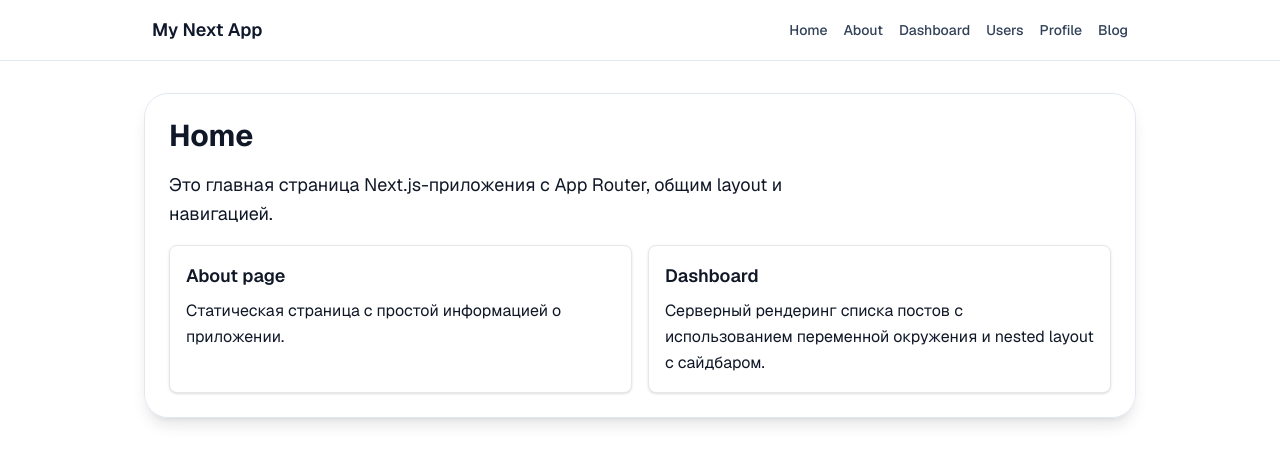
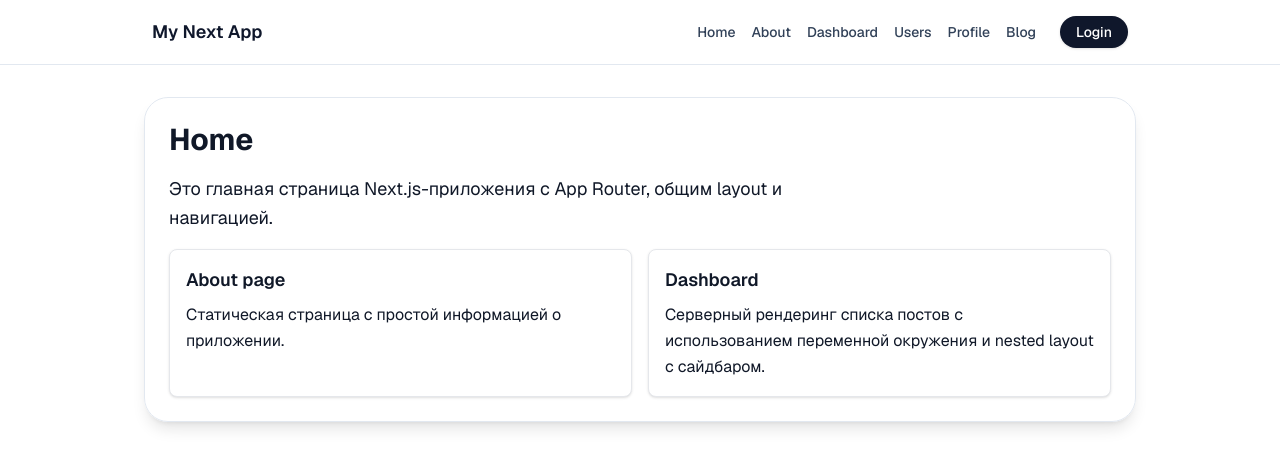
Before and after one commit to ViolettaRus/next-ts, a Next.js app: page / in a window 1280 px wide. Shown: the top 468 px of the page. Built offline with nearby package versions, Linux system fonts and the light colour scheme.

Commit message:
feat: add user store with zustand

```diff
--- a/components/Header.tsx
+++ b/components/Header.tsx
@@ -1,10 +1,12 @@
 import Link from "next/link";
+import UserPanel from "@/components/UserPanel";
 
 export default function Header() {
   return (
     <header className="w-full border-b border-slate-200 bg-white/80 backdrop-blur">
       <nav className="mx-auto flex max-w-5xl items-center justify-between px-6 py-4">
         <span className="text-lg font-semibold text-slate-900">My Next App</span>
+        <div className="flex items-center gap-6">
           <ul className="flex gap-4 text-sm font-medium text-slate-700">
             <li>
               <Link href="/" prefetch>
@@ -37,6 +39,8 @@ export default function Header() {
               </Link>
             </li>
           </ul>
+          <UserPanel />
+        </div>
       </nav>
     </header>
   );
--- /dev/null
+++ b/components/UserPanel.tsx
@@ -0,0 +1,44 @@
+'use client';
+
+import { useEffect } from "react";
+import { useUser } from "@/hooks/useUser";
+
+export default function UserPanel() {
+  const { user, userName, login, logout } = useUser();
+
+  useEffect(() => {
+    console.log("[UserPanel] current user", user);
+  }, [user]);
+
+  const handleLogin = () => {
+    // Эмуляция логина: в реальном приложении здесь был бы запрос к API.
+    login({ id: 1, name: "John Doe" });
+  };
+
+  const handleLogout = () => {
+    logout();
+  };
+
+  return (
+    <div className="flex items-center gap-3">
+      {!user ? (
+        <button
+          onClick={handleLogin}
+          className="rounded-full bg-slate-900 px-4 py-1.5 text-sm font-medium text-white shadow-sm transition hover:bg-slate-800"
+        >
+          Login
+        </button>
+      ) : (
+        <div className="flex items-center gap-3">
+          <p className="text-sm text-slate-800">Welcome, {userName}</p>
+          <button
+            onClick={handleLogout}
+            className="rounded-full border border-slate-300 px-3 py-1 text-xs font-medium text-slate-700 hover:bg-slate-100"
+          >
+            Logout
+          </button>
+        </div>
+      )}
+    </div>
+  );
+}
--- a/package.json
+++ b/package.json
@@ -11,7 +11,8 @@
   "dependencies": {
     "next": "16.1.6",
     "react": "19.2.3",
-    "react-dom": "19.2.3"
+    "react-dom": "19.2.3",
+    "zustand": "^5.0.11"
   },
   "devDependencies": {
     "@tailwindcss/postcss": "^4",
--- /dev/null
+++ b/src/hooks/useUser.ts
@@ -0,0 +1,27 @@
+import { useUserStore } from "@/store/userStore";
+
+export const useUser = () => {
+  const user = useUserStore((state) => state.user);
+  const setUser = useUserStore((state) => state.setUser);
+  const clearUser = useUserStore((state) => state.clearUser);
+  const login = useUserStore((state) => state.login);
+  const logout = useUserStore((state) => state.logout);
+  const updateName = useUserStore((state) => state.updateName);
+
+  // Селектор возвращает только имя пользователя.
+  // Это нужно для оптимизации производительности:
+  // компонент, который подписан только на name,
+  // не будет перерендериваться при изменении других полей user
+  // или частей глобального состояния.
+  const userName = useUserStore((state) => state.user?.name);
+
+  return {
+    user,
+    userName,
+    setUser,
+    clearUser,
+    login,
+    logout,
+    updateName,
+  };
+};
--- /dev/null
+++ b/src/store/userStore.ts
@@ -0,0 +1,62 @@
+import { create } from "zustand";
+import { persist, createJSONStorage } from "zustand/middleware";
+
+interface User {
+  id: number;
+  name: string;
+}
+
+interface UserState {
+  user: User | null;
+  setUser: (user: User) => void;
+  clearUser: () => void;
+  login: (user: User) => void;
+  logout: () => void;
+  updateName: (name: string) => void;
+}
+
+export const useUserStore = create<UserState>()(
+  persist(
+    (set, get) => ({
+      user: null,
+      setUser: (user) => {
+        console.log("[userStore] setUser", user);
+        set({ user });
+      },
+      clearUser: () => {
+        console.log("[userStore] clearUser");
+        set({ user: null });
+      },
+      login: (user) => {
+        console.log("[userStore] login", user);
+        set({ user });
+      },
+      logout: () => {
+        console.log("[userStore] logout");
+        set({ user: null });
+      },
+      updateName: (name) => {
+        const currentUser = get().user;
+
+        if (!currentUser) {
+          console.warn("[userStore] updateName called without user");
+          return;
+        }
+
+        const updatedUser: User = { ...currentUser, name };
+        console.log("[userStore] updateName", updatedUser);
+
+        set({ user: updatedUser });
+      },
+    }),
+    {
+      name: "user-storage",
+      // Явно указываем localStorage, чтобы состояние
+      // сохранялось между перезагрузками страницы.
+      storage: createJSONStorage(() => localStorage),
+      onRehydrateStorage: () => (state) => {
+        console.log("[userStore] rehydrated from storage", state);
+      },
+    }
+  )
+);
```
Also changed, not shown: 2 other files (tests, documents, lock files or other folders). Lines whose indentation alone changed are shown as unchanged.
